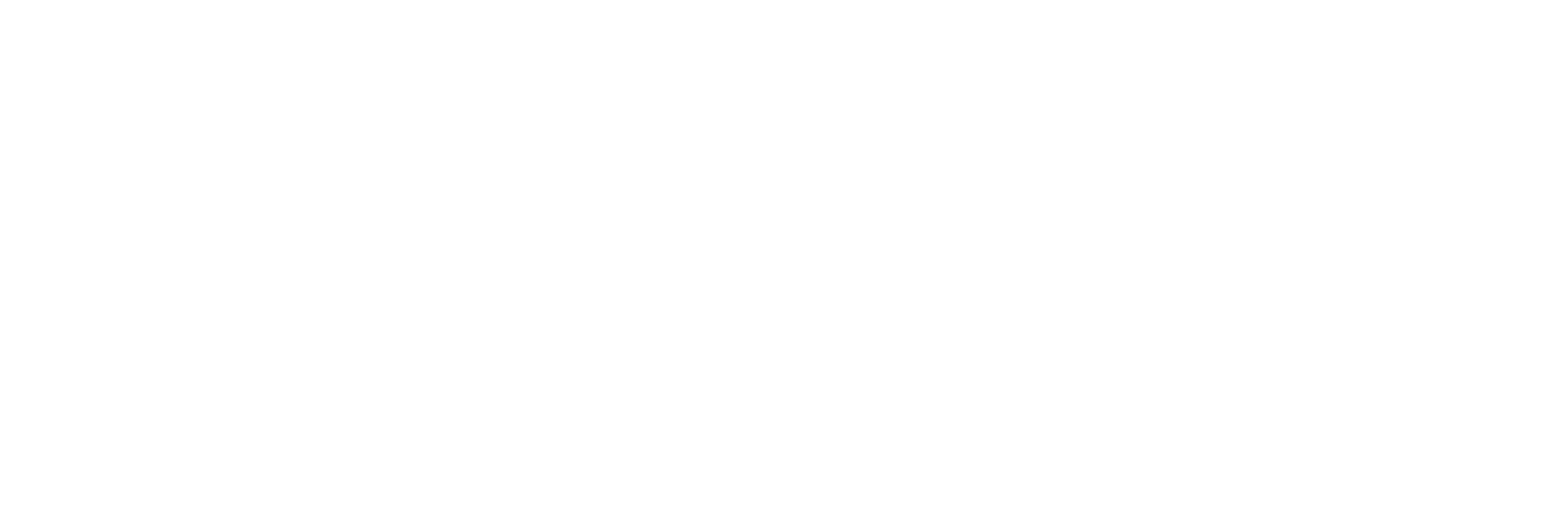
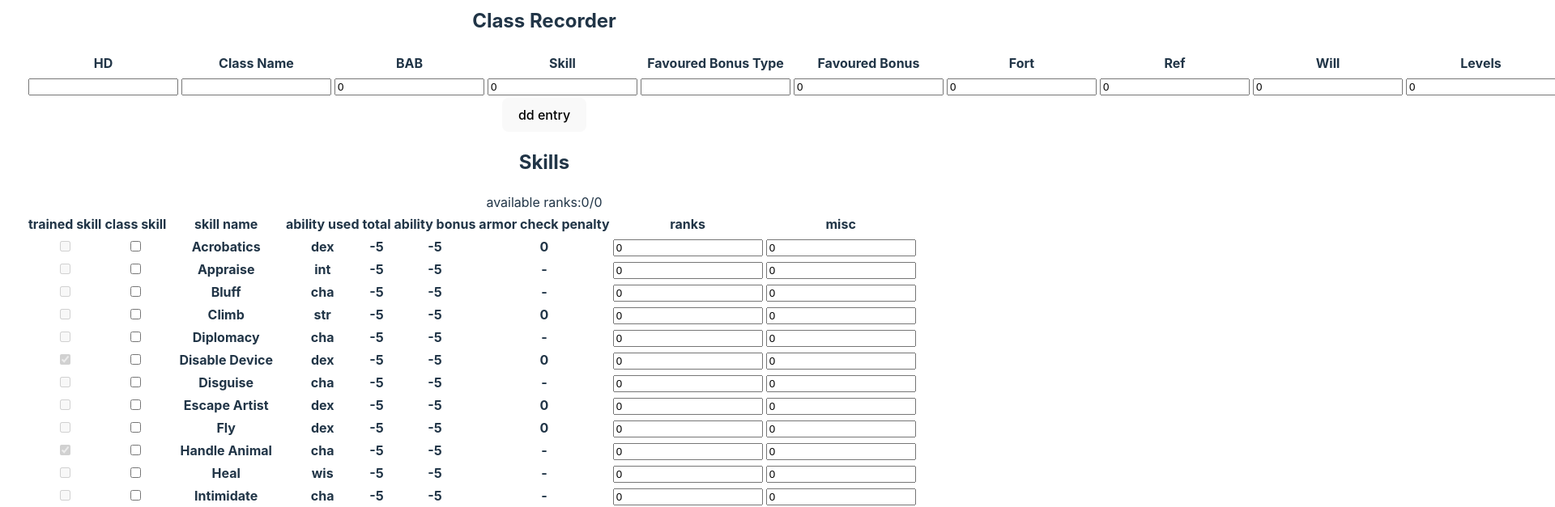
Before and after one commit to DominusAnima/Sheetfinder, a React (Vite) app: page / in a window 1280 px wide. Shown: the part 760-1387 px from the top of the page at 81% size, 1920 px wide, since content can reach past the window. Before the commit the page ends 800 px from the top, so only its background shows below. Built offline with nearby package versions, Linux system fonts and the light colour scheme.

Commit message:
worked on ClassRecorder and added Skills
There is an issue in changing elements in arrays in the reducer.

```diff
--- a/src/App.tsx
+++ b/src/App.tsx
@@ -8,13 +8,14 @@
 import { AbilityScores } from './AbilityScores.tsx'
 import { ClassRecorder } from './ClassRecorder.tsx'
 import { HitPoints } from './HitPoints.tsx'
+import { Skills } from './Skills.tsx'
+
+const initialize = (state: Blocks): Blocks => {
+  return reducer(state, {type: 'recalculate'});
+}
 
 export default function App() {
   const [state, dispatch] = useReducer(reducer, DEFAULT_STATE, initialize);
-
-  function initialize(state: Blocks): Blocks {
-    return reducer(state, {type: 'recalculate'});
-  }
 
   return (
     <>
@@ -22,7 +23,8 @@
       <Bio state={state.bio} dispatch={dispatch}/>
       <AbilityScores state={state.abilityBlock} dispatch={dispatch} />
       <HitPoints state={state.hitPoints} dispatch={dispatch} />
-      {/* <ClassRecorder state={state.classRecorder} dispatch={dispatch} /> */}
+      <ClassRecorder state={state.classRecorder} dispatch={dispatch} />
+      <Skills state={state} dispatch={dispatch} />
     </>
     )
 }
--- a/src/ClassRecorder.tsx
+++ b/src/ClassRecorder.tsx
@@ -3,6 +3,10 @@
 import { ReducerAction } from "./reducer"
 
 export function ClassRecorder({state, dispatch}: {state: ClassRecordBlock, dispatch: Dispatch<ReducerAction>}) {
+
+  function handleChange(entryIndex: number, field: 'hitDie' | 'name' | 'bab' | 'skill' | 'favClassBonusType' | 'favClassBonus' | 'fort' | 'ref' | 'will' | 'levels', value: string) {
+    dispatch({type: 'changeClassEntryField', payload: {entryIndex, field, value}})
+  }
 
   return (
     <>
@@ -26,13 +30,22 @@
         {state.entries.map((entry, i) => {
           return (
             <tr key={i}>
-              <td><input value={entry.bab} onChange={(e) => (handleChange(entry, 'bab', e.target.value))}/></td>
+              <td><input value={entry.hitDie} onChange={(e) => (handleChange(i, 'hitDie', e.target.value))} /></td>
+              <td><input value={entry.name} onChange={(e) => (handleChange(i, 'name', e.target.value))} /></td>
+              <td><input type="number" value={entry.bab} onChange={(e) => (handleChange(i, 'bab', e.target.value))}/></td>
+              <td><input type="number" value={entry.skill} onChange={(e) => (handleChange(i, 'skill', e.target.value))}/></td>
+              <td><input value={entry.favClassBonusType} onChange={(e) => (handleChange(i, 'favClassBonusType', e.target.value))}/></td>
+              <td><input type="number" value={entry.favClassBonus} onChange={(e) => (handleChange(i, 'favClassBonus', e.target.value))}/></td>
+              <td><input type="number" value={entry.fort} onChange={(e) => (handleChange(i, 'fort', e.target.value))}/></td>
+              <td><input type="number" value={entry.ref} onChange={(e) => (handleChange(i, 'ref', e.target.value))}/></td>
+              <td><input type="number" value={entry.will} onChange={(e) => (handleChange(i, 'will', e.target.value))}/></td>
+              <td><input type="number" value={entry.levels} onChange={(e) => (handleChange(i, 'levels', e.target.value))}/></td>
             </tr>
           )
         })}
       </tbody>
     </table>
-    <button onClick={() => setEntries([...entries, DEFAULT_CLASS])}>dd entry</button>
+    <button>dd entry</button>
     </>
   )
 }
--- /dev/null
+++ b/src/Skills.tsx
@@ -0,0 +1,57 @@
+import { Dispatch } from "react";
+import { Blocks } from "./charSheet";
+import { ReducerAction } from "./reducer";
+
+export function Skills({state, dispatch}: {state: Blocks, dispatch: Dispatch<ReducerAction>}) {
+
+  function handleChange(skillIndex: number, field: 'ranks' | 'misc', value: string) {
+    dispatch({type: 'changeSkillField',payload: {skillIndex, field, value}})
+  }
+
+  function handleClassSkillToggle(skillIndex: number, value: string) {
+    dispatch({type: 'toggleClassSkill', payload: {skillIndex, value}})
+  }
+
+  function handleSubmit(event: { preventDefault: any }) {
+    event.preventDefault;
+  }
+
+  return (
+    <div onSubmit={handleSubmit}>
+      <h2>Skills</h2>
+      <label>available ranks:{state.skills.remainRanks}/{state.skills.totalRanks}</label>
+      <table>
+        <thead>
+          <tr>
+            <th>trained skill</th>
+            <th>class skill</th>
+            <th>skill name</th>
+            <th>ability used</th>
+            <th>total</th>
+            <th>ability bonus</th>
+            <th>armor check penalty</th>
+            <th>ranks</th>
+            <th>misc</th>
+          </tr>
+        </thead>
+        <tbody>
+          {state.skills.skills.map((skill, i) => {
+            return (
+              <tr key={i}>
+                <th><input type="checkbox" disabled defaultChecked={skill.trained} /></th>
+                <th><input type="checkbox" defaultChecked={skill.classSkill} onChange={(e) => (handleClassSkillToggle(i, e.target.value))} /></th>
+                <th>{skill.name}</th>
+                <th>{skill.ability}</th>
+                <th>{skill.totalBonus}</th>
+                <th>{state.abilityBlock.abilities[skill.ability].mod}</th>
+                <th>{skill.armorPenalty ? state.combat.armorCheckPenalty : '-'}</th>
+                <th><input type="number" value={skill.ranks} onChange={(e) => (handleChange(i, 'ranks', e.target.value))} /></th>
+                <th><input type="number" value={skill.misc} onChange={(e) => (handleChange(i, 'misc', e.target.value))} /></th>
+              </tr>
+            )
+          })}
+        </tbody>
+      </table>
+    </div>
+  )
+}
--- a/src/main.tsx
+++ b/src/main.tsx
@@ -1,10 +1,7 @@
-import React from 'react'
 import ReactDOM from 'react-dom/client'
 import App from './App.tsx'
 import './index.css'
 
 ReactDOM.createRoot(document.getElementById('root')!).render(
-  <React.StrictMode>
     <App />
-  </React.StrictMode>,
 )
--- a/src/reducer.tsx
+++ b/src/reducer.tsx
@@ -1,7 +1,7 @@
-import { Abilities, Alignment, Blocks, CharacterSize } from "./charSheet";
+import { Abilities, Alignment, Blocks, CharacterSize, ClassEntry, Skill } from "./charSheet";
 import { ABILITY_TYPES } from "./constants";
 
-export type ReducerAction = ChangeHPFieldAction | AbilToggleAction | ChangeBioAlignAction | ChangeBioSizeAction | ChangeBioFieldAction | RecalculateAction | ChangeAbilFieldAction
+export type ReducerAction = toggleClassSkillAction | ChangeSkillFieldAction | ChangeClassEntryFieldAction | ChangeHPFieldAction | AbilToggleAction | ChangeBioAlignAction | ChangeBioSizeAction | ChangeBioFieldAction | RecalculateAction | ChangeAbilFieldAction
 
 type RecalculateAction = {
   type: "recalculate",
@@ -47,6 +47,32 @@
   type: 'changeHPField'
   payload: {
     field: 'bonusMaxPoints' | 'currentPoints' | 'tempPoints' | 'nonLethal',
+    value: string
+  }
+}
+
+type ChangeClassEntryFieldAction = {
+  type: 'changeClassEntryField',
+  payload: {
+    entryIndex: number,
+    field: 'hitDie' | 'name' | 'bab' | 'skill' | 'favClassBonusType' | 'favClassBonus' | 'fort' | 'ref' | 'will' | 'levels',
+    value: string
+  }
+}
+
+type ChangeSkillFieldAction = {
+  type: 'changeSkillField',
+  payload: {
+    skillIndex: number,
+    field: 'ranks' | 'misc',
+    value: string
+  }
+}
+
+type toggleClassSkillAction = {
+  type: 'toggleClassSkill',
+  payload: {
+    skillIndex: number,
     value: string
   }
 }
@@ -206,51 +232,127 @@
       return newState;
     }
     case 'changeBioField': {
-      console.log('trying to set ' + state.bio[action.payload.field] + ' to ' + action.payload.value + ' in field ' + action.payload.field)
-
-      const newState: Blocks = state;
-      newState.bio[action.payload.field] = action.payload.value;
+      const newState: Blocks = {
+        ...state,
+        bio: {
+          ...state.bio,
+          [action.payload.field]: action.payload.value
+        }
+      }
 
       return newState;
     }
     case 'changeBioSize': {
-      const newState: Blocks = state;
-
-      newState.bio.size = action.payload.value;
-      console.log('Changed field size to ' + newState.bio.size)
+      const newState: Blocks = {
+        ...state,
+        bio: {
+          ...state.bio,
+          size: action.payload.value
+        }
+      }
 
       return newState;
     }
     case 'changeBioAlign': {
-      const newState: Blocks = state;
-
-      newState.bio.align = action.payload.value;
-      console.log('Changed field size to ' + newState.bio.size)
+      const newState: Blocks = {
+        ...state,
+        bio: {
+          ...state.bio,
+          align: action.payload.value
+        }
+      }
 
       return newState;
     }
     case 'changeAbilities': {
-      console.log('trying to set ' + state.abilityBlock.abilities[action.payload.ability][action.payload.field] + ' to ' + action.payload.value + ' in field ' + action.payload.field)
+      const newState: Blocks = {
+        ...state,
+        abilityBlock: {
+          ...state.abilityBlock,
+          abilities: {
+            ...state.abilityBlock.abilities,
+            [action.payload.ability]: {
+              ...state.abilityBlock.abilities[action.payload.ability],
+              [action.payload.field]: action.payload.value
+            }
+          }
+        }
+      }
 
-      const newState: Blocks = state;
-      newState.abilityBlock.abilities[action.payload.ability][action.payload.field] = action.payload.value;
       return newState;
     }
     case 'abilToggle': {
-      const newState: Blocks = state;
-      newState.abilityBlock.toggleDetail = !newState.abilityBlock.toggleDetail;
-
-      console.log('Toggling ability details to ' + newState.abilityBlock.toggleDetail)
+      const newState: Blocks = {
+        ...state,
+        abilityBlock: {
+          ...state.abilityBlock,
+          toggleDetail: !state.abilityBlock.toggleDetail
+        }
+      }
 
       return newState;
     }
     case 'changeHPField': {
-      console.log('trying to set ' + state.hitPoints[action.payload.field] + ' to ' + action.payload.value + ' in field ' + action.payload.field)
-
-      const newState: Blocks = state;
-      newState.hitPoints[action.payload.field] = action.payload.value;
+      const newState: Blocks = {
+        ...state,
+        hitPoints: {
+          ...state.hitPoints,
+          [action.payload.field]: action.payload.value
+        }
+      }
 
       return newState;
+    }
+    case 'changeClassEntryField': {
+      const newState: Blocks = {
+        ...state,
+        classRecorder: {
+          ...state.classRecorder,
+          entries: {
+            ...state.classRecorder.entries.map((e: ClassEntry, i: number) => {
+              if (i == action.payload.entryIndex) {
+                e[action.payload.field] = action.payload.value
+              }
+            })
+          }
+        }
+      }
+
+      return newState
+    }
+    case 'changeSkillField': {
+      const newState: Blocks = {
+        ...state,
+        skills: {
+          ...state.skills,
+          skills: {
+            ...state.skills.skills.map((e: Skill, i: number) => {
+              if (i == action.payload.skillIndex) {
+                e[action.payload.field] = action.payload.value
+              }
+            })
+          }
+        }
+      }
+
+      return newState
+    }
+    case 'toggleClassSkill': {
+      const newState: Blocks = {
+        ...state,
+        skills: {
+          ...state.skills,
+          skills: {
+            ...state.skills.skills.map((e: Skill, i: number) => {
+              if(i == action.payload.skillIndex) {
+                e.classSkill = action.payload.value == 'true'
+              }
+            })
+          }
+        }
+      }
+
+      return newState
     }
     default: {
       throw Error('Unknown action: ' + action)
```
